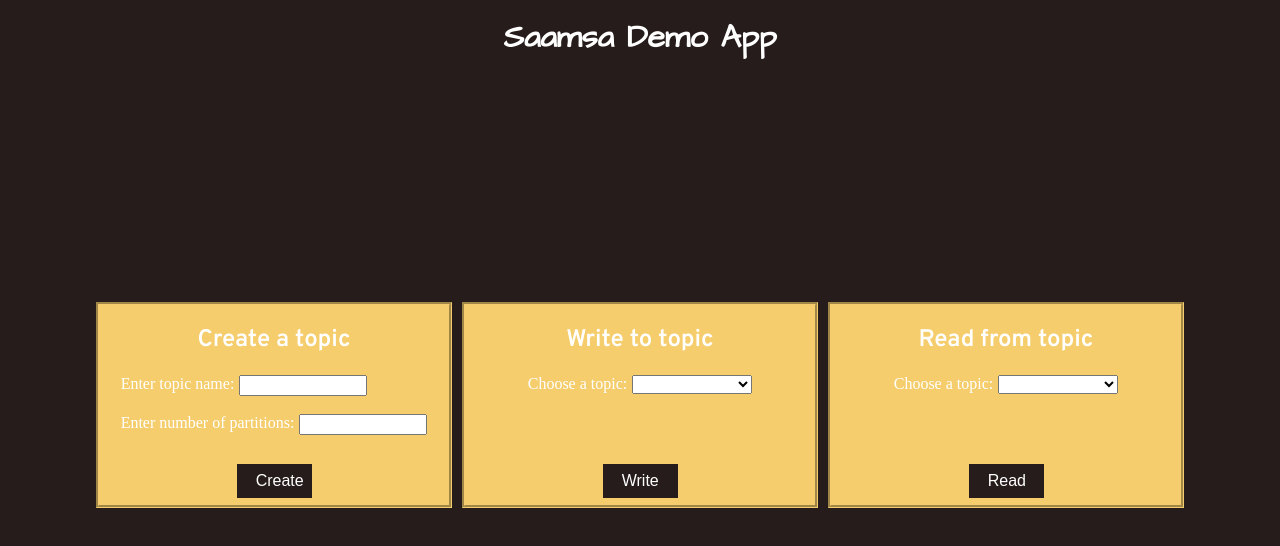
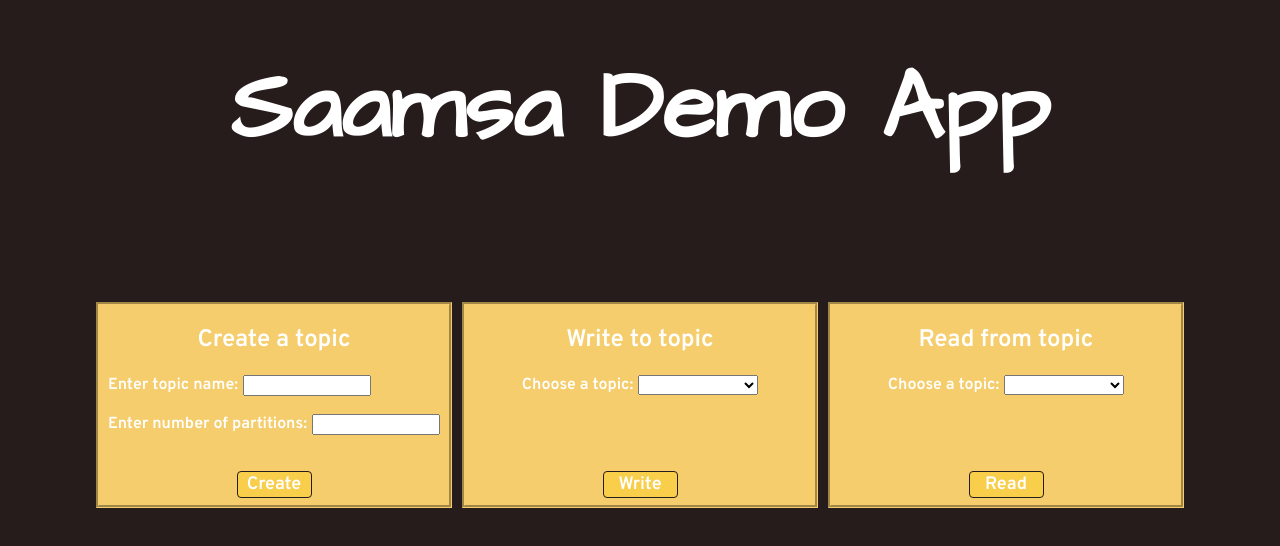
Before and after one commit to Saamsa/SaamsaTestingApp, a website: page index.html in a window 1280 px wide. Drawn offline with Linux system fonts and the light colour scheme; no server answers.

Commit message:
modified styling for presentation. heading bigger, buttons yellow, fonts different

```diff
--- a/index.html
+++ b/index.html
@@ -4,7 +4,7 @@
     <meta charset="UTF-8" />
     <meta http-equiv="X-UA-Compatible" content="IE=edge" />
     <meta name="viewport" content="width=device-width, initial-scale=1.0" />
-    <title>Document</title>
+    <title>Saamsa Demo App</title>
     <base href="/">
     <link rel="stylesheet" href="styles.css" type="text/css" >
   </head>
--- a/styles.css
+++ b/styles.css
@@ -1,8 +1,18 @@
 @import url('https://fonts.googleapis.com/css2?family=Architects+Daughter&display=swap');
 @import url('https://fonts.googleapis.com/css2?family=Overpass:wght@600&family=Roboto+Mono:wght@100&display=swap');
 @import url('https://fonts.googleapis.com/css2?family=Titillium+Web:wght@300&display=swap');
+
+:root {
+    --saamsaYellow : #FFCC07;
+    --saamsaBlack: #000000;
+    --saamsaGrey: #CED4DA;
+    --saamsaWhite: #FFFFFF;
+    --brown: #251C1B;
+  }
+
+
 body{
-    background-color: #251C1B;
+    background-color: var(--brown);
     width: 80%;
     height:80%
 }
@@ -14,7 +24,7 @@ body{
     left: 0;
     right: 0;
     margin: 0 auto;
-    background-color: #251C1B;
+    background-color: var(--brown);
     align-items: center;
 
     /* top:198px;
@@ -24,6 +34,9 @@ body{
     color:#FFFFFF;
     position:absolute;
     text-align:center;
+    font-size: xxx-large;
+    padding-top: 1.5em;
+
 }
 h1{
     color:#FFFFFF;
@@ -75,21 +88,24 @@ h2{
 }
 .title{
     align:left;
+    font-family: Overpass;
+    font-size: medium;
 }
 .button{
     position: absolute;
     bottom: 10px;
-/*  */
-    background-color: #251C1B;
-    border: none;
+    background-color: #ffcd0754;
+    border: 1px solid var(--brown);
     color: white;
-    padding: 0.5em 1.2em;
+    /* padding: 0.5em 1.2em; */
     text-align: center;
     text-decoration: none;
     display: inline-block;
-    font-size: 16px;
+    font-family: Overpass;
+    font-size: large;
     float:none;
     width: 75px;
+    border-radius: 4px;
 }
 .choosingATopic{
     text-align: left;
```
